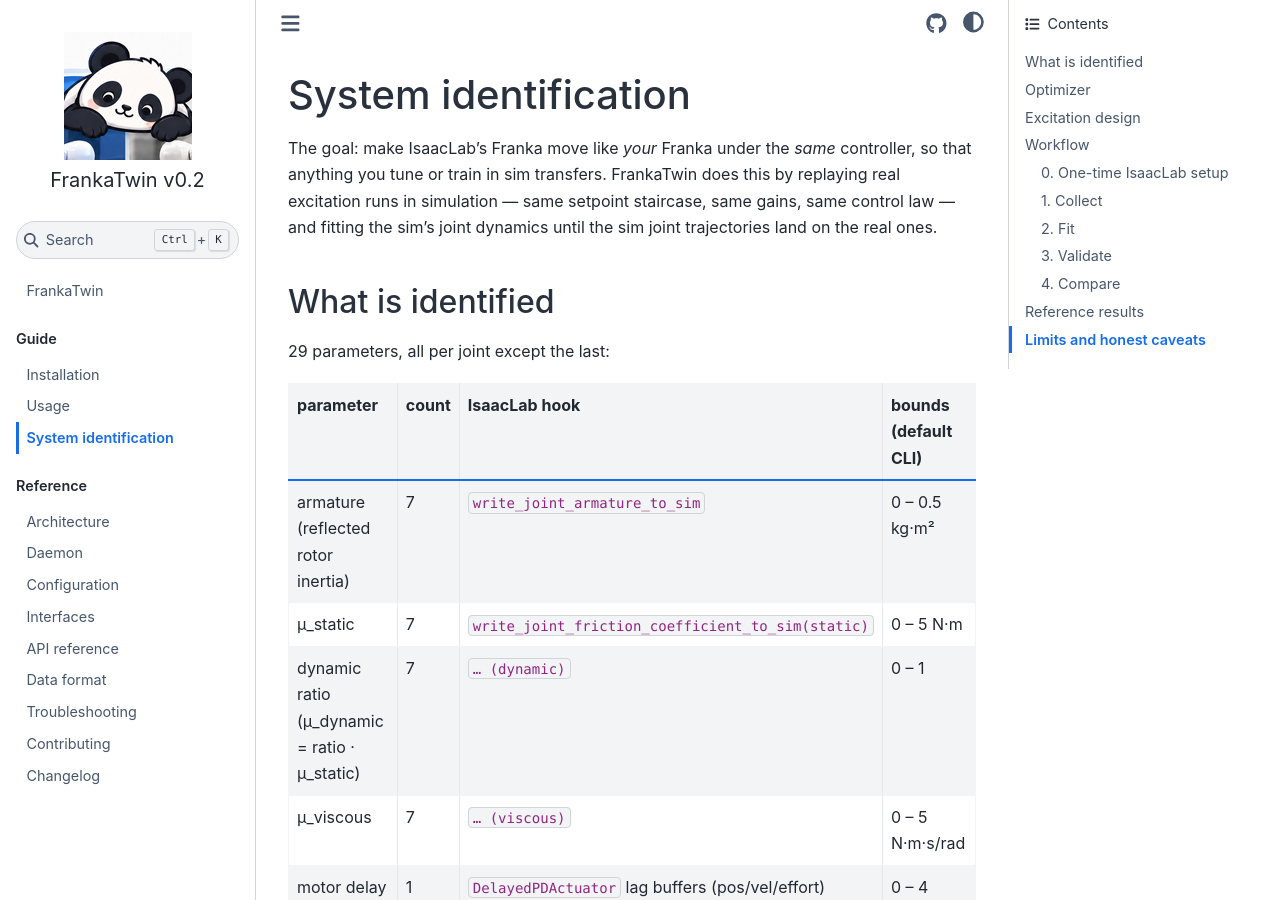
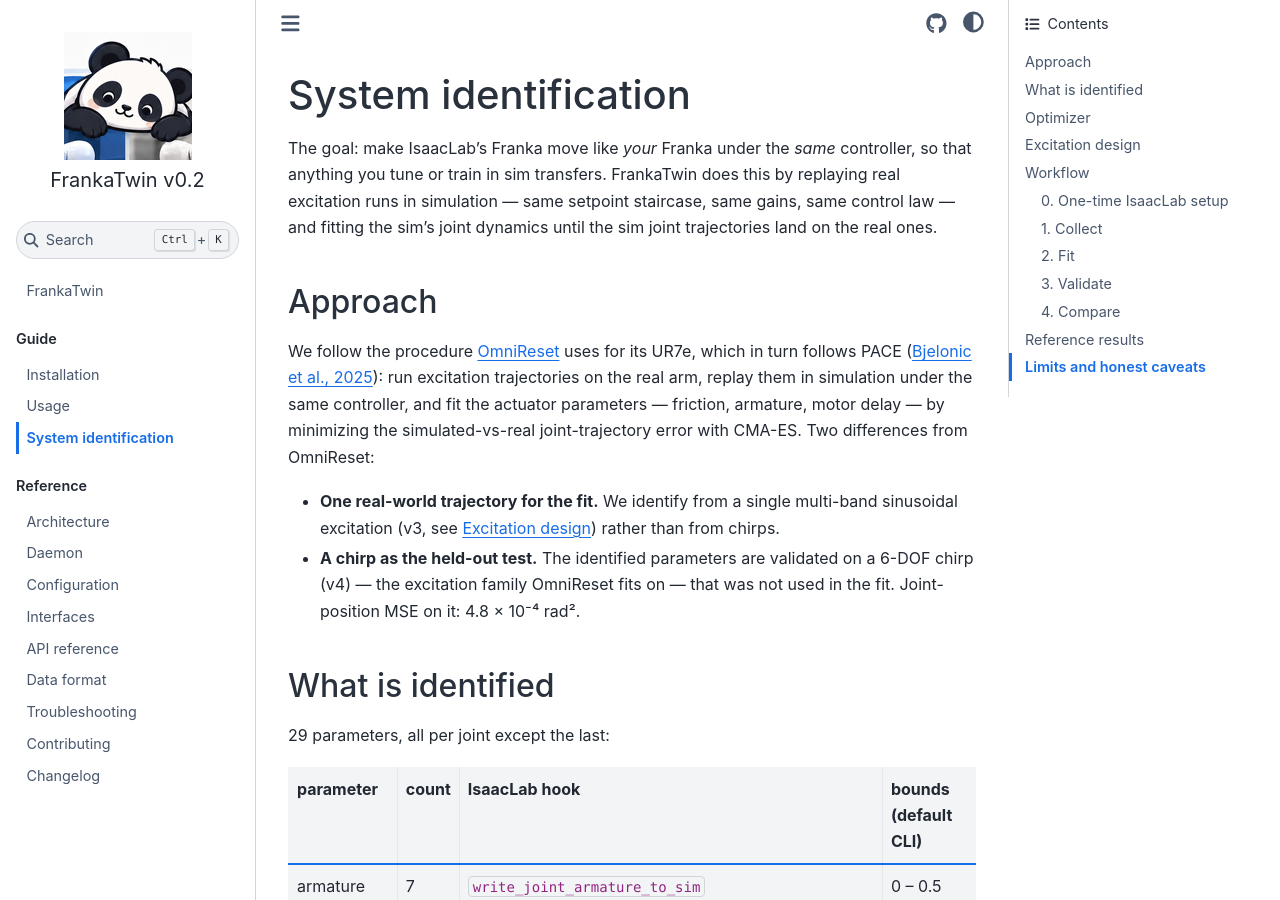
Before and after one commit to tsrobcvai/frankatwin, a Sphinx documentation site: the page built from docs/sysid.md, in a window 1280 px wide and 900 px high. Built offline with Sphinx 7.4.7 and the Sphinx Book theme 1.1.4, drawn with Linux system fonts in a browser that asks for light colours; some of the changed text lies outside the part shown.

Commit message:
docs(sysid): Approach section — PACE-style identification as in OmniReset; one multiband fit, chirp held out
Co-Authored-By: Claude Fable 5.1 <noreply@anthropic.com>

```diff
--- a/docs/sysid.md
+++ b/docs/sysid.md
@@ -5,6 +5,23 @@ controller, so that anything you tune or train in sim transfers. FrankaTwin does
 this by replaying real excitation runs in simulation — same setpoint staircase,
 same gains, same control law — and fitting the sim's joint dynamics until the sim
 joint trajectories land on the real ones.
+
+## Approach
+
+We follow the procedure [OmniReset](https://arxiv.org/abs/2603.15789) uses for
+its UR7e, which in turn follows PACE
+([Bjelonic et al., 2025](https://arxiv.org/abs/2509.06342)): run excitation
+trajectories on the real arm, replay them in simulation under the same
+controller, and fit the actuator parameters — friction, armature, motor delay —
+by minimizing the simulated-vs-real joint-trajectory error with CMA-ES. Two
+differences from OmniReset:
+
+- **One real-world trajectory for the fit.** We identify from a single
+  multi-band sinusoidal excitation (v3, see [Excitation design](#excitation-design))
+  rather than from chirps.
+- **A chirp as the held-out test.** The identified parameters are validated on
+  a 6-DOF chirp (v4) — the excitation family OmniReset fits on — that was not
+  used in the fit. Joint-position MSE on it: 4.8 × 10⁻⁴ rad².
 
 ## What is identified
 
@@ -147,7 +164,7 @@ joint.
 
 ## Reference results
 
-Fit on three multiband runs, validated on a held-out chirp:
+Fit on one multiband run (v3), validated on a held-out chirp (v4):
 
 | | baseline (PhysX defaults) | fitted |
 |---|---:|---:|
```
